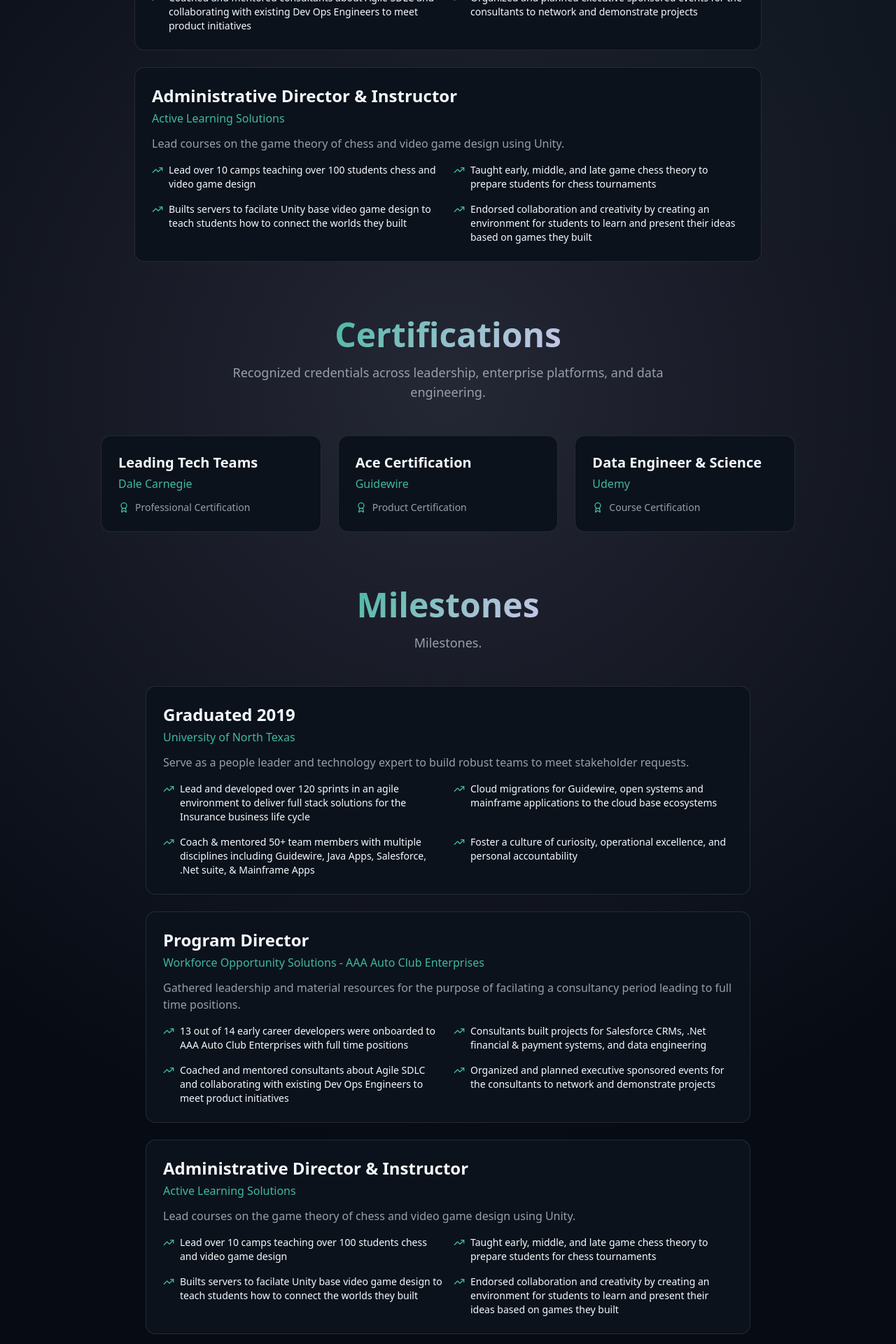
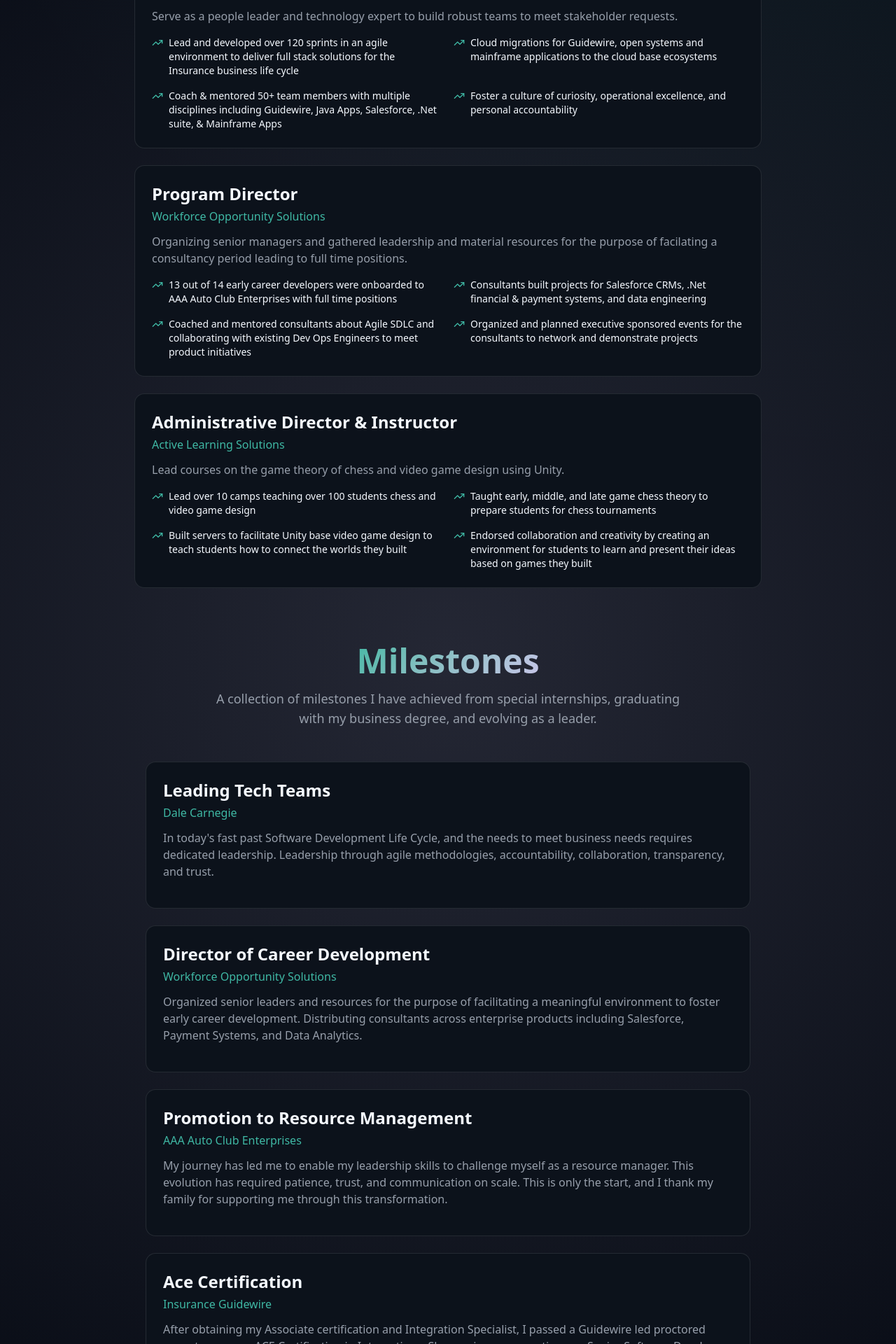
Before and after one commit to Cazador0/portfolio, a Next.js app: page /accomplishments in a window 1280 px wide. Shown: the part 880-2800 px from the top of the page at 70% size. Built offline with nearby package versions, Linux system fonts and the light colour scheme; a web font is replaced by a local one.

Commit message:
Completing milestones section and reformating varies files.

```diff
--- a/src/components/sections/achievements.tsx
+++ b/src/components/sections/achievements.tsx
@@ -8,6 +8,52 @@
 export function Achievements() {
   return (
     <section className="py-20 px-4">
+          {/* Certifications — wider container to prevent title wrapping */}
+      <div className="container mx-auto max-w-5xl px-4">
+
+        <motion.div
+          initial="hidden"
+          whileInView="visible"
+          viewport={{ once: true, amount: 0.3 }}
+          variants={ANIMATION_VARIANTS.fadeUp}
+          className="text-center mt-20 mb-12"
+        >
+          <h2 className="text-4xl md:text-5xl font-display font-bold mb-4">
+            <span className="gradient-text">Certifications</span>
+          </h2>
+          <p className="text-muted-foreground text-lg max-w-2xl mx-auto">
+            Recognized credentials across leadership, enterprise platforms, and data engineering.
+          </p>
+        </motion.div>
+
+        <div className="grid grid-cols-1 md:grid-cols-3 gap-6">
+          {certificationsData.map((cert, index) => (
+            <motion.div
+              key={cert.id}
+              initial="hidden"
+              whileInView="visible"
+              viewport={{ once: true }}
+              variants={ANIMATION_VARIANTS.fadeUp}
+              transition={{ delay: index * 0.2 }}
+              className="relative"
+            >
+              <div className="p-6 rounded-xl border bg-card hover:shadow-lg transition-all">
+                <div className="flex items-start gap-4">
+                  <div className="flex-1">
+                    <h3 className="text-xl font-semibold mb-1">{cert.name}</h3>
+                    <p className="text-primary font-medium mb-3">{cert.issuer}</p>
+                    <div className="flex items-center gap-2">
+                      <Award className="h-4 w-4 text-primary flex-shrink-0" />
+                      <span className="text-sm text-muted-foreground">{cert.credential}</span>
+                    </div>
+                  </div>
+                </div>
+              </div>
+            </motion.div>
+          ))}
+        </div>
+
+      </div>
       <div className="container mx-auto max-w-4xl">
 
         {/* Leadership Header */}
@@ -16,7 +62,7 @@
           whileInView="visible"
           viewport={{ once: true, amount: 0.3 }}
           variants={ANIMATION_VARIANTS.fadeUp}
-          className="text-center mb-12"
+          className="text-center mt-20 mb-12"
         >
           <h2 className="text-4xl md:text-5xl font-display font-bold mb-4">
             <span className="gradient-text">Leadership</span>
@@ -69,52 +115,7 @@
 
       </div>
 
-      {/* Certifications — wider container to prevent title wrapping */}
-      <div className="container mx-auto max-w-5xl px-4">
 
-        <motion.div
-          initial="hidden"
-          whileInView="visible"
-          viewport={{ once: true, amount: 0.3 }}
-          variants={ANIMATION_VARIANTS.fadeUp}
-          className="text-center mt-20 mb-12"
-        >
-          <h2 className="text-4xl md:text-5xl font-display font-bold mb-4">
-            <span className="gradient-text">Certifications</span>
-          </h2>
-          <p className="text-muted-foreground text-lg max-w-2xl mx-auto">
-            Recognized credentials across leadership, enterprise platforms, and data engineering.
-          </p>
-        </motion.div>
-
-        <div className="grid grid-cols-1 md:grid-cols-3 gap-6">
-          {certificationsData.map((cert, index) => (
-            <motion.div
-              key={cert.id}
-              initial="hidden"
-              whileInView="visible"
-              viewport={{ once: true }}
-              variants={ANIMATION_VARIANTS.fadeUp}
-              transition={{ delay: index * 0.2 }}
-              className="relative"
-            >
-              <div className="p-6 rounded-xl border bg-card hover:shadow-lg transition-all">
-                <div className="flex items-start gap-4">
-                  <div className="flex-1">
-                    <h3 className="text-xl font-semibold mb-1">{cert.name}</h3>
-                    <p className="text-primary font-medium mb-3">{cert.issuer}</p>
-                    <div className="flex items-center gap-2">
-                      <Award className="h-4 w-4 text-primary flex-shrink-0" />
-                      <span className="text-sm text-muted-foreground">{cert.credential}</span>
-                    </div>
-                  </div>
-                </div>
-              </div>
-            </motion.div>
-          ))}
-        </div>
-
-      </div>
 
       <div className="container mx-auto max-w-4xl px-4">
 
@@ -130,7 +131,7 @@
             <span className="gradient-text">Milestones</span>
           </h2>
           <p className="text-muted-foreground text-lg max-w-2xl mx-auto">
-            Milestones.
+            A collection of milestones I have achieved from special internships, graduating with my business degree, and evolving as a leader.
           </p>
         </motion.div>
 
--- a/src/components/sections/skills-showcase.tsx
+++ b/src/components/sections/skills-showcase.tsx
@@ -70,7 +70,7 @@
             <span className="gradient-text">Technical Skills</span>
           </h2>
           <p className="mt-3 max-w-xl text-sm md:text-base text-zinc-400">
-            Languages, frameworks, and platforms I build with across{" "}
+            Languages, frameworks, and platforms I engineered across{" "}
             <span className="font-semibold text-zinc-100">enterprise</span> and{" "}
             <span className="font-semibold text-zinc-100">personal</span> projects.
           </p>
--- a/src/data/achievements.ts
+++ b/src/data/achievements.ts
@@ -27,8 +27,8 @@
  {
     id: "wos",
     title: "Program Director",
-    organization: "Workforce Opportunity Solutions - AAA Auto Club Enterprises",
-    description: "Gathered leadership and material resources for the purpose of facilating a consultancy period leading to full time positions.",
+    organization: "Workforce Opportunity Solutions",
+    description: "Organizing senior managers and gathered leadership and material resources for the purpose of facilating a consultancy period leading to full time positions.",
     impact: [
       "13 out of 14 early career developers were onboarded to AAA Auto Club Enterprises with full time positions",
       "Consultants built projects for Salesforce CRMs, .Net financial & payment systems, and data engineering",
@@ -46,7 +46,7 @@
     impact: [
       "Lead over 10 camps teaching over 100 students chess and video game design",
       "Taught early, middle, and late game chess theory to prepare students for chess tournaments",
-      "Builts servers to facilate Unity base video game design to teach students how to connect the worlds they built",
+      "Built servers to facilitate Unity base video game design to teach students how to connect the worlds they built",
       "Endorsed collaboration and creativity by creating an environment for students to learn and present their ideas based on games they built"
     ],
 
@@ -75,10 +75,10 @@
     credential: "Product Certification",
   },
   {
-    id: "udemy",
-    name: "Data Engineer & Science",
-    issuer: "Udemy",
-    credential: "Course Certification",
+    id: "guidewire-associate",
+    name: "Associate Certification",
+    issuer: "Guidewire",
+    credential: "Product Certification",
   },
 ];
 
@@ -91,45 +91,63 @@
 }
 
 export const milestonesData: Milestones[] = [
-  {
-    id: "unt",
-    title: "Graduated 2019",
-    organization: "University of North Texas",
-    description: "Serve as a people leader and technology expert to build robust teams to meet stakeholder requests.",
-    impact: [
-      "Lead and developed over 120 sprints in an agile environment to deliver full stack solutions for the Insurance business life cycle",
-      "Cloud migrations for Guidewire, open systems and mainframe applications to the cloud base ecosystems",
-      "Coach & mentored 50+ team members with multiple disciplines including Guidewire, Java Apps, Salesforce, .Net suite, & Mainframe Apps",
-      "Foster a culture of curiosity, operational excellence, and personal accountability"
-    ],
+
+{
+    id: "dale-carnegie",
+    title: "Leading Tech Teams",
+    organization: "Dale Carnegie",
+    description: "In today's fast past Software Development Life Cycle, and the needs to meet business needs requires dedicated leadership. Leadership through agile methodologies, accountability, collaboration, transparency, and trust. ",
+    impact: [],
+  },
+
+ {
+    id: "wos-milestone",
+    title: "Director of Career Development",
+    organization: "Workforce Opportunity Solutions",
+    description: "Organized senior leaders and resources for the purpose of facilitating a meaningful environment to foster early career development. Distributing consultants across enterprise products including Salesforce, Payment Systems, and Data Analytics.",
+    impact: [],
 
   },
 
+{
+    id: "aaa-leadership",
+    title: "Promotion to Resource Management",
+    organization: "AAA Auto Club Enterprises",
+    description: "My journey has led me to enable my leadership skills to challenge myself as a resource manager. This evolution has required patience, trust, and communication on scale. This is only the start, and I thank my family for supporting me through this transformation.  ",
+    impact: [],
+  },
+
+{
+    id: "guidewire-ace-milstones",
+    title: "Ace Certification",
+    organization: "Insurance Guidewire",
+    description: "After obtaining my Associate certification and Integration Specialist, I passed a Guidewire led proctored exam to earn my ACE Certification in Integrations. Showcasing my expertise as a Senior Software Developer. ",
+    impact: [],
+  },
+
+{
+    id: "unt",
+    title: "Graduating from UNT",
+    organization: "University of North Texas",
+    description: "During my studies, I learned the essentials of Information Systems management. Through use cases between waterfall vs. agile projects, knowledge transfers from Chief Information Offices, and the history of IBM enterprise technologies, I walked away with a rich understanding of the Information Systems ecosystem.",
+    impact: [],
+  },
+
  {
-    id: "wos",
-    title: "Program Director",
-    organization: "Workforce Opportunity Solutions - AAA Auto Club Enterprises",
-    description: "Gathered leadership and material resources for the purpose of facilating a consultancy period leading to full time positions.",
-    impact: [
-      "13 out of 14 early career developers were onboarded to AAA Auto Club Enterprises with full time positions",
-      "Consultants built projects for Salesforce CRMs, .Net financial & payment systems, and data engineering",
-      "Coached and mentored consultants about Agile SDLC and collaborating with existing Dev Ops Engineers to meet product initiatives",
-      "Organized and planned executive sponsored events for the consultants to network and demonstrate projects"
-    ],
+    id: "activelearning-milestone",
+    title: "Promotion from Instructor to Director",
+    organization: "Active Learning Solutions",
+    description: "While serving as an instructor for Chess game theory and video game design. This experience showed trust to work with private school stakeholders and parents to lead other instructors as a Director",
+    impact: [],
 
   },
 
- {
-    id: "activelearning",
-    title: "Administrative Director & Instructor",
-    organization: "Active Learning Solutions",
-    description: "Lead courses on the game theory of chess and video game design using Unity.",
-    impact: [
-      "Lead over 10 camps teaching over 100 students chess and video game design",
-      "Taught early, middle, and late game chess theory to prepare students for chess tournaments",
-      "Builts servers to facilate Unity base video game design to teach students how to connect the worlds they built",
-      "Endorsed collaboration and creativity by creating an environment for students to learn and present their ideas based on games they built"
-    ],
+{
+    id: "esports",
+    title: "Pixel Sport Media",
+    organization: "Esports Tournament Organization",
+    description: "Through UNT Esports on campus and the surrounding local business supporting the scene, I had the please to build streaming overlays, facilitate power ranked tournaments, and partner with companies to promote tournaments. ",
+    impact: [],
 
   }
 ];
```
